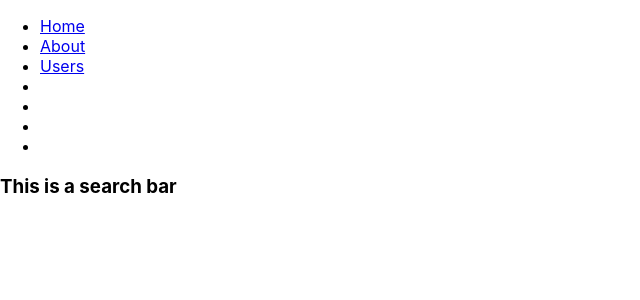
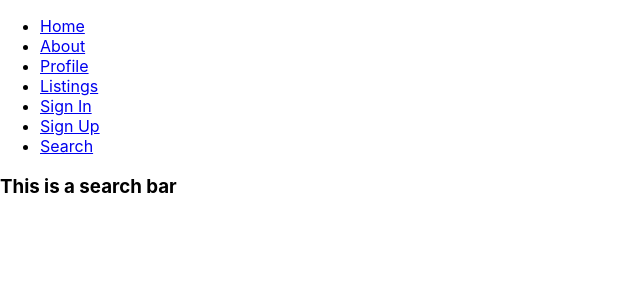
Before and after one commit to sjonesdev/CSC4330ProjectGroupE, a React (Create React App) app in the folder client/: page / in a window 1280 px wide. Shown: the top 300 px of the page, without its empty margins (0-640 px from the left). Built offline with nearby package versions, Linux system fonts and the light colour scheme.

Commit message:
removed navbar class and fixed navbar text

```diff
--- a/client/src/App.tsx
+++ b/client/src/App.tsx
@@ -25,19 +25,19 @@ function App() {
             <Link to="/about">About</Link>
           </li>
           <li>
-            <Link to="/profile">Users</Link>
+            <Link to="/profile">Profile</Link>
           </li>
           <li>
-            <Link to="/listing"></Link>
+            <Link to="/listing">Listings</Link>
           </li>
           <li>
-            <Link to="/signin"></Link>
+            <Link to="/signin">Sign In</Link>
           </li>
           <li>
-            <Link to="/signup"></Link>
+            <Link to="/signup">Sign Up</Link>
           </li>
           <li>
-            <Link to="/search"></Link>
+            <Link to="/search">Search</Link>
           </li>
         </ul>
       </nav>
```
Also changed, not shown: client/src/components/common/Navbar.tsx (deleted, +0 -29 lines).
